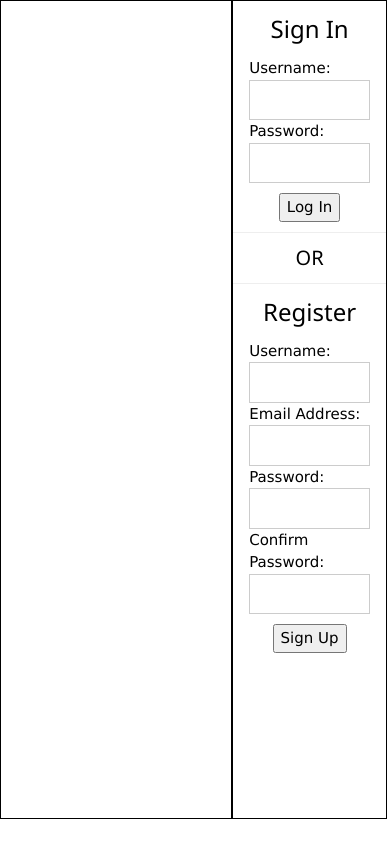
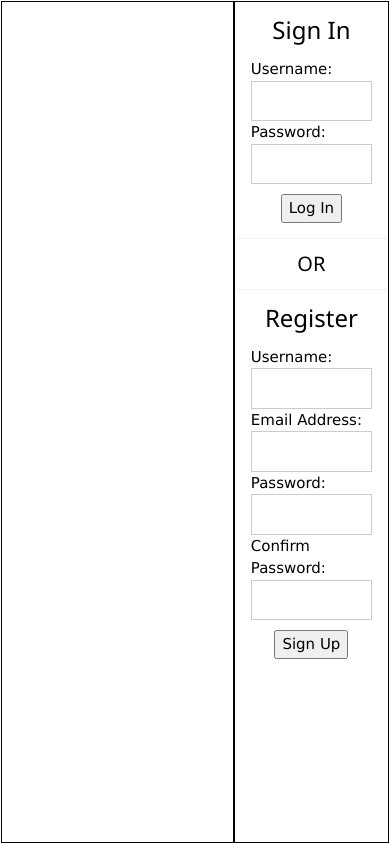
Before and after one commit to ryangohca/CP-Tracker, a Flask app: page / in a window 390 px wide. Run offline with Flask 2, Linux system fonts and the light colour scheme; some libraries are stand-ins or nearby versions.

Commit message:
height of login page is now more responsive to viewport height

```diff
--- a/static/login.css
+++ b/static/login.css
@@ -1,3 +1,4 @@
+
 .flexcontainer{
   display: flex;
   align-items: center;
@@ -9,15 +10,24 @@
     text-align: center;
 }
 
-#infocol{
-    width: 60%;
-    height: 800px;
+#infoandlogin{
+    display: table;
+    width: 100%;
+    min-height: 100vh;
+    padding: 1px;
+}
+
+#loginformdiv{
+    display: table-cell;
+    width: 40%;
+    min-height: 100vh;
     border: 1px solid black;
 }
 
-#loginformdiv{
-    width: 40%;
-    height: 800px;
+#infocol{
+    display: table-cell;
+    width: 60%;
+    min-height: 100vh;
     border: 1px solid black;
 }
 
@@ -33,8 +43,10 @@ hr {
     display: block;
     margin: 0 auto;
     margin-top: 10px;
+    margin-bottom: 5px;
 }
 
+/*
 @media only screen and (min-height: 800px){
     body{
         overflow: hidden;
@@ -52,3 +64,4 @@ hr {
         border: 1px solid black;
     }
 }
+*/
--- a/templates/index.html
+++ b/templates/index.html
@@ -21,7 +21,7 @@
         <link rel="stylesheet" href="{{ url_for('static', filename='login.css') }}">
     </head>
     <body>
-        <div class="flexcontainer">
+        <div id="infoandlogin">
             <div id="infocol"> </div>
             <div id="loginformdiv">
                 <h3 class="centered"> Sign In </h3>
--- a/templates/template.html
+++ b/templates/template.html
@@ -6,6 +6,9 @@
         <title>CP Tracker</title>
         <link rel="stylesheet" href="{{ url_for('static', filename='w3.css') }}">
         <link rel="stylesheet" href="{{ url_for('static', filename='main.css') }}">
+        {% block otherLinks %}
+        <!-- add other scripts and css stylesheets here -->
+        {% endblock %}
     </head>
     <body>
         <header>
```
